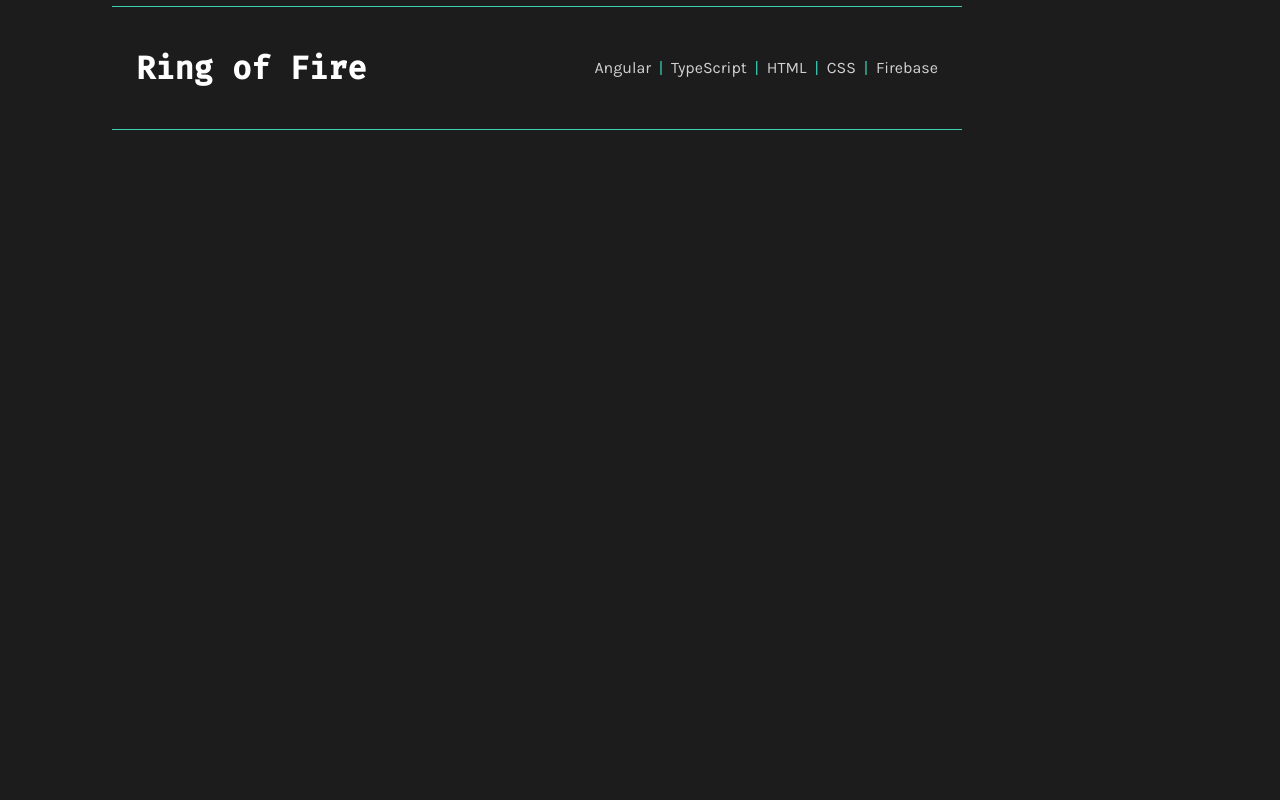
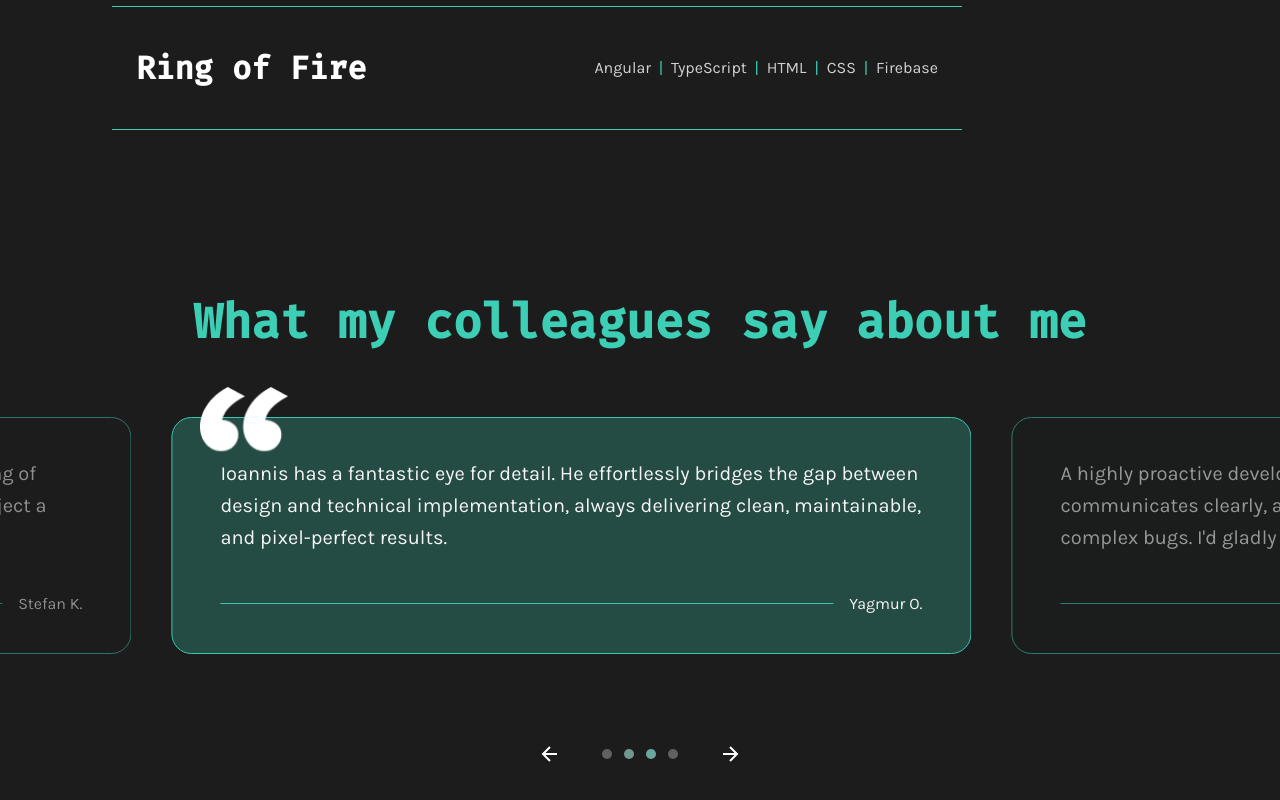
Before and after one commit to Ioannis1Karalis/portfolio, an Angular app: page / in a window 1280 px wide. Shown: the part 3174-3974 px from the top of the page. Before the commit the page ends 3404 px from the top, so only its background shows below. Built offline with nearby package versions, Linux system fonts and the light colour scheme.

Commit message:
colleagus-sections added

```diff
--- a/src/app/app.component.html
+++ b/src/app/app.component.html
@@ -6,4 +6,6 @@
 
 <app-projects-section></app-projects-section>
 
+<app-colleagues-section></app-colleagues-section>
+
 <router-outlet></router-outlet>
--- a/src/app/app.component.ts
+++ b/src/app/app.component.ts
@@ -5,12 +5,13 @@ import { HeroSectionComponent } from './hero-section/hero-section.component';
 import { AboutMeSectionComponent } from './about-me-section/about-me-section.component';
 import { SkillsSectionComponent } from './skills-section/skills-section.component';
 import { ProjectsSectionComponent } from './projects-section/projects-section.component';
+import { ColleaguesSectionComponent } from './colleagues-section/colleagues-section.component';
 
 
 @Component({
   selector: 'app-root',
   standalone: true,
-  imports: [CommonModule, RouterOutlet, HeroSectionComponent, AboutMeSectionComponent, SkillsSectionComponent, ProjectsSectionComponent],
+  imports: [CommonModule, RouterOutlet, HeroSectionComponent, AboutMeSectionComponent, SkillsSectionComponent, ProjectsSectionComponent, ColleaguesSectionComponent],
   templateUrl: './app.component.html',
   styleUrl: './app.component.scss'
 })
--- /dev/null
+++ b/src/app/colleagues-section/colleagues-section.component.html
@@ -0,0 +1,42 @@
+<section class="testimonials-section">
+  <h2>What my colleagues say about me</h2>
+
+  <div class="carousel-wrapper">
+    <div class="static-quote-mark">
+      <img src="../../assets/img/icons/other-icons/quotes.png" alt="">
+    </div>
+
+    <div class="carousel-track"
+         [style.transition]="isTransitioning ? 'transform 0.5s ease-in-out' : 'none'"
+         [style.transform]="'translateX(calc(-' + (currentIndex * 100) + '% - ' + (currentIndex * 40) + 'px))'">
+
+      <div class="testimonial-card"
+           *ngFor="let t of displayTestimonials; let i = index"
+           [class.active]="i === currentIndex">
+        <p class="feedback-text">{{ t.text }}</p>
+        <div class="author-info">
+          <div class="line"></div>
+          <span class="author-name">{{ t.author }}</span>
+        </div>
+      </div>
+    </div>
+  </div>
+
+  <div class="carousel-controls">
+    <button class="arrow-btn" (click)="prev()">
+      <svg width="24" height="24" viewBox="0 0 24 24" fill="none" stroke="white" stroke-width="2"><path d="M19 12H5M12 19l-7-7 7-7"/></svg>
+    </button>
+
+    <div class="dots">
+      <span class="dot"
+            *ngFor="let t of testimonials; let i = index"
+            [class.active]="isDotActive(i)"
+            (click)="setIndex(i)">
+      </span>
+    </div>
+
+    <button class="arrow-btn" (click)="next()">
+      <svg width="24" height="24" viewBox="0 0 24 24" fill="none" stroke="white" stroke-width="2"><path d="M5 12h14M12 5l7 7-7 7"/></svg>
+    </button>
+  </div>
+</section>
--- /dev/null
+++ b/src/app/colleagues-section/colleagues-section.component.scss
@@ -0,0 +1,144 @@
+.testimonials-section {
+  margin: 100px auto;
+  padding: 0 0;
+  width: 100%;
+  max-width: 1440px;
+  overflow: hidden;
+  display: flex;
+  flex-direction: column;
+  align-items: center;
+  gap: 64px;
+  margin-top: 160px;
+}
+
+h2 {
+  color: #3DCFB6;
+  font-size: 48px;
+  font-family: var(--font-fira);
+  font-weight: bold;
+  margin: 0;
+  text-align: center;
+}
+
+.carousel-wrapper {
+  position: relative;
+  width: 100%;
+  max-width: 800px;
+  margin: 0 auto;
+}
+
+.static-quote-mark {
+  position: absolute;
+  top: -30px;
+  left: -40px;
+  z-index: 10;
+
+  >img {
+    width: 89px;
+    height: 64px;
+  }
+}
+
+.carousel-track {
+  display: flex;
+  align-items: center;
+  gap: 40px;
+}
+
+.testimonial-card {
+  min-width: 100%;
+  box-sizing: border-box;
+  padding: 40px 48px;
+  border-radius: 20px;
+  border: 1px solid #3DCFB6;
+  background-color: transparent;
+  opacity: 0.5;
+  transition: all 0.5s ease-in-out;
+
+  .feedback-text {
+    color: white;
+    font-size: 20px;
+    font-family: var(--font-karla);
+    line-height: 1.6;
+    margin: 0 0 40px 0;
+  }
+
+  .author-info {
+    display: flex;
+    align-items: center;
+    gap: 16px;
+
+    .line {
+      flex: 1;
+      height: 1px;
+      background-color: #3DCFB6;
+    }
+
+    .author-name {
+      color: white;
+      font-size: 16px;
+      font-family: var(--font-karla);
+      white-space: nowrap;
+    }
+  }
+}
+
+.testimonial-card.active {
+  opacity: 1;
+  background-color: rgba(#3DCFB6, 0.30);
+}
+
+.carousel-controls {
+  display: flex;
+  align-items: center;
+  gap: 32px;
+  margin-top: 16px;
+
+ .arrow-btn {
+    background: transparent;
+    border: none;
+    cursor: pointer;
+    display: flex;
+    align-items: center;
+    justify-content: center;
+    padding: 8px;
+    transition: all 0.3s ease;
+
+    >svg {
+      stroke: white;
+      transition: stroke 0.3s ease;
+    }
+
+    &:hover svg {
+      stroke: #3DCFB6;
+    }
+
+    &:first-child:hover {
+      transform: scale(1.2) translateX(-4px);
+    }
+
+    &:last-child:hover {
+      transform: scale(1.2) translateX(4px);
+    }
+  }
+
+  .dots {
+    display: flex;
+    gap: 12px;
+
+    .dot {
+      width: 10px;
+      height: 10px;
+      border-radius: 50%;
+      background-color: white;
+      opacity: 0.3;
+      cursor: pointer;
+      transition: all 0.3s ease;
+
+      &.active {
+        opacity: 1;
+        background-color: #3DCFB6;
+      }
+    }
+  }
+}
--- /dev/null
+++ b/src/app/colleagues-section/colleagues-section.component.ts
@@ -0,0 +1,101 @@
+import { Component, OnInit, OnDestroy } from '@angular/core';
+import { CommonModule } from '@angular/common';
+
+@Component({
+  selector: 'app-colleagues-section',
+  standalone: true,
+  imports: [CommonModule],
+  templateUrl: './colleagues-section.component.html',
+  styleUrl: './colleagues-section.component.scss'
+})
+export class ColleaguesSectionComponent implements OnInit, OnDestroy {
+
+  testimonials = [
+    { text: "Working with Ioannis was a great experience. His deep understanding of front-end technologies and his problem-solving skills made our project a huge success. He is a highly reliable partner.", author: "Stefan K." },
+    { text: "Ioannis has a fantastic eye for detail. He effortlessly bridges the gap between design and technical implementation, always delivering clean, maintainable, and pixel-perfect results.", author: "Yagmur O." },
+    { text: "A highly proactive developer. Ioannis stays calm under pressure, communicates clearly, and always finds the most efficient way to tackle complex bugs. I'd gladly work with him again.", author: "Elpida K." },
+    { text: "I loved collaborating with Ioannis. He understands design principles perfectly and brings wireframes to life with elegant code. He makes sure the final product looks exactly as intended.", author: "Kiki K" }
+  ];
+
+  displayTestimonials: any[] = [];
+  currentIndex: number = 2;
+  isTransitioning: boolean = true;
+  isLocked: boolean = false;
+  autoPlayInterval: any;
+
+  ngOnInit() {
+    this.displayTestimonials = [
+      this.testimonials[this.testimonials.length - 1],
+      ...this.testimonials,
+      this.testimonials[0]
+    ];
+
+    this.startAutoPlay();
+  }
+
+  ngOnDestroy() {
+    this.stopAutoPlay();
+  }
+
+  startAutoPlay() {
+    this.autoPlayInterval = setInterval(() => {
+      this.next();
+    }, 5000);
+  }
+
+  stopAutoPlay() {
+    if (this.autoPlayInterval) clearInterval(this.autoPlayInterval);
+  }
+
+  next() {
+    if (this.isLocked) return;
+
+    this.isLocked = true;
+    this.isTransitioning = true;
+    this.currentIndex++;
+    this.resetTimer();
+
+    setTimeout(() => {
+      if (this.currentIndex === this.displayTestimonials.length - 1) {
+        this.isTransitioning = false;
+        this.currentIndex = 1;
+      }
+      this.isLocked = false;
+    }, 500);
+  }
+
+  prev() {
+    if (this.isLocked) return;
+
+    this.isLocked = true;
+    this.isTransitioning = true;
+    this.currentIndex--;
+    this.resetTimer();
+
+    setTimeout(() => {
+      if (this.currentIndex === 0) {
+        this.isTransitioning = false;
+        this.currentIndex = this.displayTestimonials.length - 2;
+      }
+      this.isLocked = false;
+    }, 500);
+  }
+
+  setIndex(originalIndex: number) {
+    this.isTransitioning = true;
+    this.currentIndex = originalIndex + 1;
+    this.resetTimer();
+  }
+
+  resetTimer() {
+    this.stopAutoPlay();
+    this.startAutoPlay();
+  }
+
+  isDotActive(index: number): boolean {
+    if (this.currentIndex === index + 1) return true;
+    if (this.currentIndex === 0 && index === this.testimonials.length - 1) return true;
+    if (this.currentIndex === this.displayTestimonials.length - 1 && index === 0) return true;
+    return false;
+  }
+}
```
